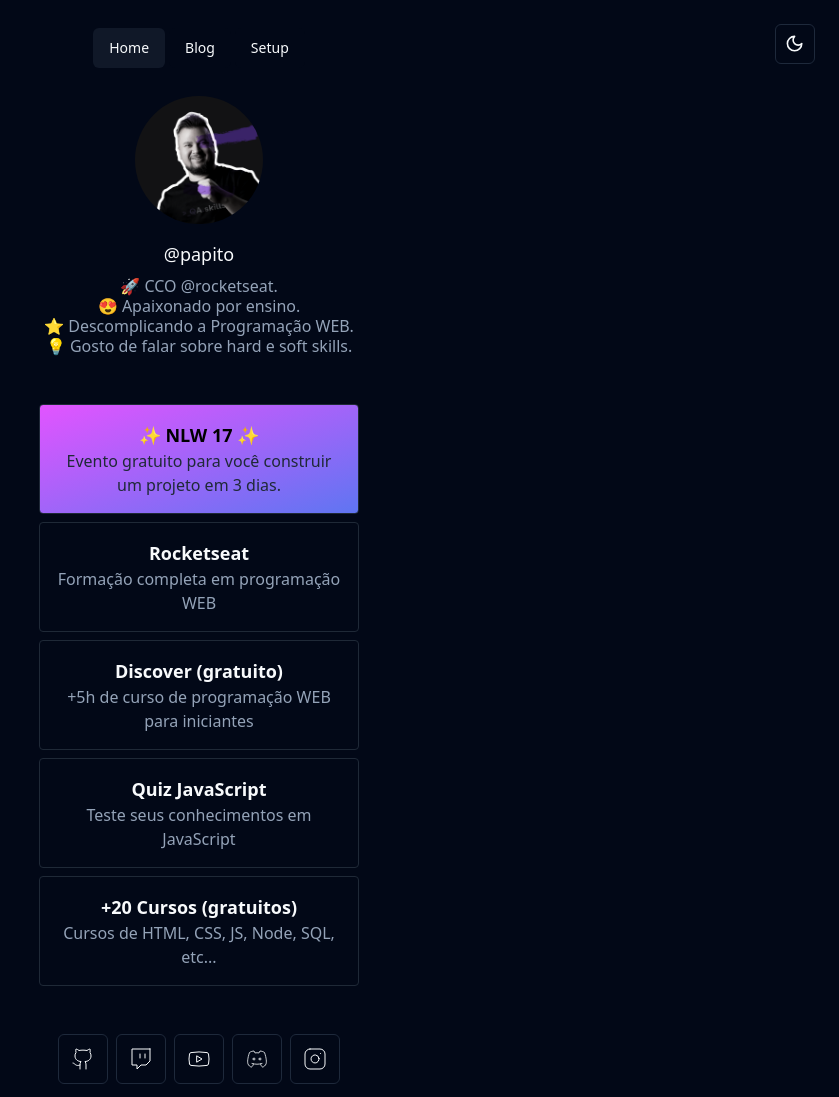
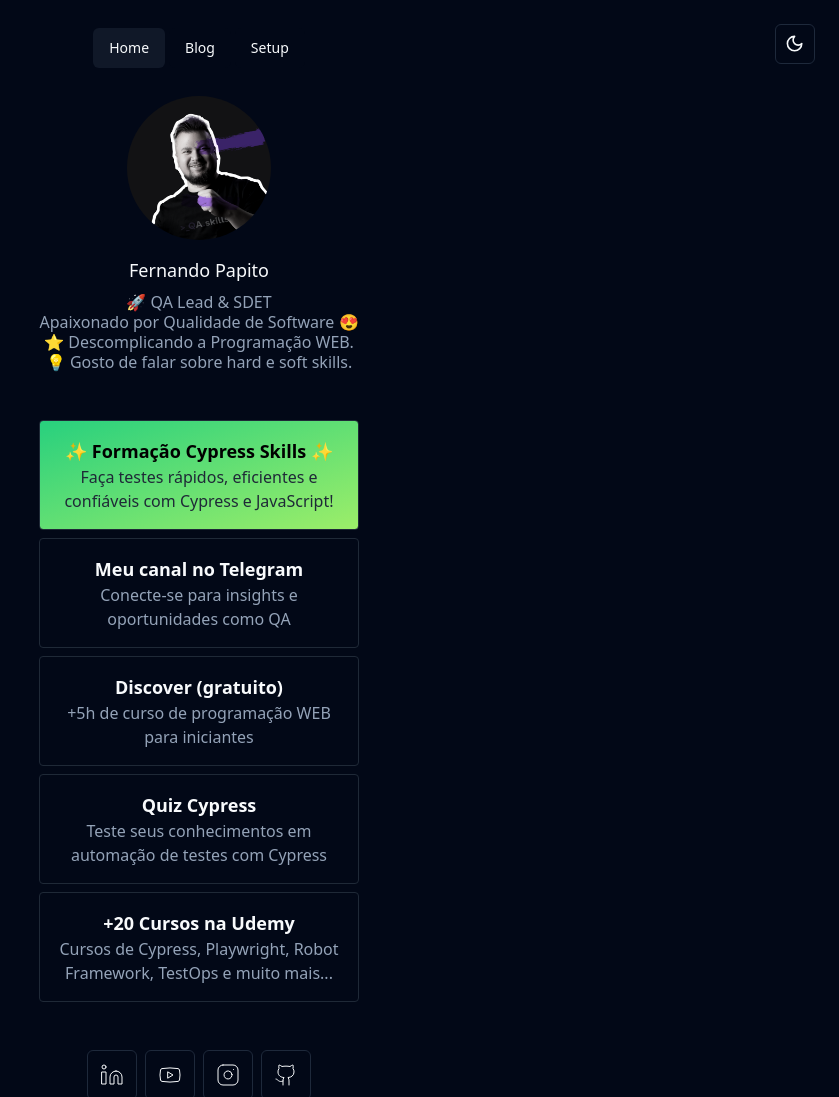
Before and after one commit to papinifernando/papito.dev, an Astro site: page / in a window 1280 px wide. Shown: the top 1097 px of the page, without its empty margins (441-1280 px from the left). Built offline with nearby package versions, Linux system fonts and the light colour scheme; Astro itself is replaced by a stand-in of ours.

Commit message:
papito dev

```diff
--- a/src/components/Icons.tsx
+++ b/src/components/Icons.tsx
@@ -1,4 +1,4 @@
-export { GithubIcon, InstagramIcon, TwitchIcon, YoutubeIcon } from 'lucide-react';
+export { GithubIcon, InstagramIcon, LinkedinIcon, YoutubeIcon } from 'lucide-react';
 
 export function DiscordIcon() {
   return (<svg xmlns="http://www.w3.org/2000/svg" width="24" height="24" viewBox="0 0 24 24" fill="none" stroke="currentColor" strokeWidth="0.8" strokeLinecap="round" strokeLinejoin="round" className="tabler-icon tabler-icon-brand-discord"><path d="M8 12a1 1 0 1 0 2 0a1 1 0 0 0 -2 0"></path><path d="M14 12a1 1 0 1 0 2 0a1 1 0 0 0 -2 0"></path><path d="M15.5 17c0 1 1.5 3 2 3c1.5 0 2.833 -1.667 3.5 -3c.667 -1.667 .5 -5.833 -1.5 -11.5c-1.457 -1.015 -3 -1.34 -4.5 -1.5l-.972 1.923a11.913 11.913 0 0 0 -4.053 0l-.975 -1.923c-1.5 .16 -3.043 .485 -4.5 1.5c-2 5.667 -2.167 9.833 -1.5 11.5c.667 1.333 2 3 3.5 3c.5 0 2 -2 2 -3"></path><path d="M7 16.5c3.5 1 6.5 1 10 0"></path></svg>)
--- a/src/components/Me.tsx
+++ b/src/components/Me.tsx
@@ -7,8 +7,8 @@
   return (
   <a href="/">
     <Avatar {...props} >
-      <img src="/me.png" alt="@papito" />
-      <AvatarFallback>MB</AvatarFallback>
+      <img src="/me.png" alt="Fernando Papito" />
+      <AvatarFallback>FP</AvatarFallback>
     </Avatar>
   </a>
   )
--- a/src/consts.ts
+++ b/src/consts.ts
@@ -2,34 +2,33 @@
 // You can import this data from anywhere in your site by using the `import` keyword.
 import {
   GithubIcon,
-  DiscordIcon,
   InstagramIcon,
-  TwitchIcon,
+  LinkedinIcon,
   YoutubeIcon,
 } from "@/components/Icons";
 
 export default {
   head: {
     title: "Fernando Papito",
-    description: "Descomplicando a programação WEB!",
-    image: "https://github.com/papito.png",
+    // description: "Descomplicando Automação de Testes!",
+    // image: "https://github.com/papito.png",
   },
   links: {
     primary: [
       {
-        url: "https://www.rocketseat.com.br/eventos/nlw?utm_source=mayk&utm_medium=organic&utm_campaign=lead&utm_term=evento-nlw&utm_content=pagevento-lp_evento_nlw_pocket_inscricao",
-        title: "✨ NLW 17 ✨",
-        description: "Evento gratuito para você construir um projeto em 3 dias.",
+        url: "https://www.cyskills.com.br",
+        title: "✨ Formação Cypress Skills ✨",
+        description: "Faça testes rápidos, eficientes e confiáveis com Cypress e JavaScript!",
         colors: {
-          background: 'bg-gradient-to-br from-[#e254ff] to-[#5f75f2] hover:from-[#9956f6] hover:to-[#29e0a9] ',
+          background: 'bg-gradient-to-br from-[#28D07E] to-[#9CEE69] hover:from-[#9CEE69] hover:to-[#28D07E] ',
           title: 'text-black',
           description: 'text-gray-800'
         }
       },
       {
-        url: "https://one.papito.dev",
-        title: "Rocketseat",
-        description: "Formação completa em programação WEB",
+        url: "https://t.me/fernandopapito",
+        title: "Meu canal no Telegram",
+        description: "Conecte-se para insights e oportunidades como QA",
       },
       {
         url: "https://discover.papito.dev",
@@ -38,40 +37,35 @@
       },
       {
         url: "https://masterclassjs.papito.dev",
-        title: "Quiz JavaScript",
-        description: "Teste seus conhecimentos em JavaScript",
+        title: "Quiz Cypress",
+        description: "Teste seus conhecimentos em automação de testes com Cypress",
       },
       {
         url: "https://biblioteca.papito.dev",
-        title: "+20 Cursos (gratuitos)",
-        description: "Cursos de HTML, CSS, JS, Node, SQL, etc...",
+        title: "+20 Cursos na Udemy",
+        description: "Cursos de Cypress, Playwright, Robot Framework, TestOps e muito mais...",
       },
     ],
     social: [
       {
-        url: "https://github.com/papito",
-        title: "Github",
-        icon: GithubIcon,
+        url: "https://www.linkedin.com/in/papitodev/",
+        title: "LinkedIn",
+        icon: LinkedinIcon,
       },
       {
-        url: "https://twitch.tv/papito",
-        title: "Twitch",
-        icon: TwitchIcon,
-      },
-      {
-        url: "https://youtube.com/papito",
+        url: "https://youtube.com/@papitodev",
         title: "Youtube",
         icon: YoutubeIcon,
       },
       {
-        url: "https://discord.papito.dev",
-        title: "Discord",
-        icon: DiscordIcon,
+        url: "https://instagram.com/papitodev",
+        title: "Instagram",
+        icon: InstagramIcon,
       },
       {
-        url: "https://instagram.com/papito",
-        title: "Instagram",
-        icon: InstagramIcon,
+        url: "https://github.com/papitodev",
+        title: "Github",
+        icon: GithubIcon,
       },
     ],
   },
--- a/src/data/setup.ts
+++ b/src/data/setup.ts
@@ -1,97 +1,50 @@
 export default [
   {
-    name: "Fone KZ ZS10 Pro",
+    name: "Insta360 Link",
     imgSrc:
-      "https://m.media-amazon.com/images/I/61-0DcVDsmL.__AC_SX300_SY300_QL70_ML2_.jpg",
-    url: "https://www.amazon.com.br/Linsoul-KZ-ZS10-Pro-intra-auricular/dp/B07QKT3BKR?&_encoding=UTF8&tag=papito0a-20&linkCode=ur2&linkId=b704e084d0a1d5e6921818da55023eb5&camp=1789&creative=9325",
+      "https://m.media-amazon.com/images/I/51YUFS2wyOL.__AC_SX300_SY300_QL70_FMwebp_.jpg",
+    url: "#",
   },
   {
-    name: "Camera Panasonic Lumix GH5",
+    name: "iMac M1",
     imgSrc:
-      "https://m.media-amazon.com/images/I/61lsuhBWUJL.__AC_SX300_SY300_QL70_ML2_.jpg",
-    url: "https://www.amazon.com.br/Camera-Panasonic-DC-GH5-Digital-Espelho/dp/B01MZ3LQQ5/?&_encoding=UTF8&tag=papito0a-20&linkCode=ur2&linkId=6e0839a07359933802ecdcc6a77151cb&camp=1789&creative=9325",
+      "https://store.storeimages.cdn-apple.com/4982/as-images.apple.com/is/imac-24-no-id-blue-selection-hero-202310?wid=904&hei=840&fmt=jpeg&qlt=90&.v=1701459101618",
+    url: "#",
   },
   {
-    name: "Lente Sigma Art 18-35 1.8",
+    name: "Shure SM7dB",
     imgSrc:
-      "https://m.media-amazon.com/images/I/514hJGqTi+L._AC_SY300_SX300_.jpg",
-    url: "https://www.amazon.com.br/Lente-Sigma-18-35mm-para-Nikon/dp/B00DBL09FG/?&_encoding=UTF8&tag=papito0a-20&linkCode=ur2&linkId=0fc38b29551b4c76549197144941d757&camp=1789&creative=9325",
+      "https://m.media-amazon.com/images/I/716i6gxiykL.__AC_SX300_SY300_QL70_FMwebp_.jpg",
+    url: "#",
   },
   {
-    name: "Elgato Stream Deck",
+    name: "Zoom Podrack 4",
     imgSrc:
-      "https://m.media-amazon.com/images/I/61SePZyhVaL.__AC_SX300_SY300_QL70_ML2_.jpg",
-    url: "https://www.amazon.com.br/Elgato-Stream-Controlador-Cria%25C3%25A7%25C3%25A3o-Conte%25C3%25BAdo/dp/B06XKNZT1P/?&_encoding=UTF8&tag=papito0a-20&linkCode=ur2&linkId=e7883d16b36d2408188f99eabe8e2925&camp=1789&creative=9325",
+      "https://m.media-amazon.com/images/I/71MQ-ijgKRL.__AC_SX300_SY300_QL70_ML2_.jpg",
+    url: "#",
   },
   {
-    name: "Key Light Air Elgato",
+    name: "Aputure Amaran",
     imgSrc:
-      "https://m.media-amazon.com/images/I/41NU7dMH8YL.__AC_SX300_SY300_QL70_ML2_.jpg",
-    url: "https://www.amazon.com.br/Key-Light-Air-Elgato-10LAB9901/dp/B082QHRZFW/?&_encoding=UTF8&tag=papito0a-20&linkCode=ur2&linkId=84450df397fdb2e433cf8bb7f86aa24b&camp=1789&creative=9325",
+      "https://m.media-amazon.com/images/I/61HD7JUbN9L._AC_SX679_.jpg",
+    url: "#",
   },
   {
-    name: "Focusrite SCARLETT SOLO Interface de Áudio",
+    name: "Light Dome Mini II",
     imgSrc:
-      "https://m.media-amazon.com/images/I/613veRuWtmL.__AC_SY300_SX300_QL70_ML2_.jpg",
-    url: "https://www.amazon.com.br/Interface-audio-SCARLETT-SOLO-FOCUSRITE/dp/B07QR6Z1JB/?&_encoding=UTF8&tag=papito0a-20&linkCode=ur2&linkId=0d04e441e499b289c663c13479298f23&camp=1789&creative=9325",
+      "https://marvel-b1-cdn.bc0a.com/f00000000269197/www.aputure.com/wp-content/uploads/2019/10/MINI1-1000x722.png",
+    url: "#",
   },
   {
-    name: "Microfone Behringer XM1800S",
+    name: "Godox TL30 RGB",
     imgSrc:
-      "https://m.media-amazon.com/images/I/710zDNfn3FL.__AC_SY300_SX300_QL70_ML2_.jpg",
-    url: "https://www.amazon.com.br/Behringer-XM1800S-Microfone/dp/B000NJ2TIE/?&_encoding=UTF8&tag=papito0a-20&linkCode=ur2&linkId=8e2c5dc33eb897f15f2d219731c1555d&camp=1789&creative=9325",
+      "https://m.media-amazon.com/images/I/717VB6p9txS._AC_SX679_.jpg",
+    url: "#",
   },
   {
-    name: "Monitor 23.8 1080p Eye-Care GW2485TC",
+    name: "Elgato Ring Light",
     imgSrc:
-      "https://image.benq.com/is/image/benqco/09-gw2785tc-2?$ResponsivePreset$&fmt=png-alpha",
-    url: "https://www.benq.com/en-us/monitor/home/gw2485tc.html",
-  },
-  {
-    name: "Suporte Microfone",
-    imgSrc:
-      "https://m.media-amazon.com/images/I/51S0NNSDNTL.__AC_SX300_SY300_QL70_ML2_.jpg",
-    url: "https://www.amazon.com.br/Knup-SUPORTE-MICROFONE-P-GRAVA%25C3%2587%25C3%2583O/dp/B08B459NF9/?&_encoding=UTF8&tag=papito0a-20&linkCode=ur2&linkId=a8b37fb50199279ea0ea59f57019be68&camp=1789&creative=9325",
-  },
-  {
-    name: "Teclado Logitech MX Keys S",
-    imgSrc:
-      "https://m.media-amazon.com/images/I/71Tjmco5WRL.__AC_SX300_SY300_QL70_ML2_.jpg",
-    url: "https://www.amazon.com.br/Logitech-Silencioso-Program%25C3%25A1veis-Inteligente-Recarreg%25C3%25A1vel/dp/B0C6K19YBH/?&_encoding=UTF8&tag=papito0a-20&linkCode=ur2&linkId=d3443a90ffe1f3009379610745c3eccf&camp=1789&creative=9325",
-  },
-  {
-    name: "Mouse Logitech G604 Lightspeed",
-    imgSrc:
-      "https://m.media-amazon.com/images/I/61QMAJc-TDL.__AC_SY300_SX300_QL70_ML2_.jpg",
-    url: "https://www.amazon.com.br/Logitech-G604-Lightspeed-Kabellose-Gaming-Maus/dp/B07W8RKK5R/?&_encoding=UTF8&tag=papito0a-20&linkCode=ur2&linkId=9883d1ea70923bce36c35e6c43cd48d3&camp=1789&creative=9325",
-  },
-  {
-    name: "MacBook Pro M1 Pro MAX",
-    imgSrc:
-      "https://m.media-amazon.com/images/I/61aUBxqc5PL.__AC_SY445_SX342_QL70_ML2_.jpg",
-    url: "https://www.amazon.com.br/Apple-MacBook-16-polegadas-Processador-GPU-16%25E2%2580%2591core/dp/B09L5969NZ/?&_encoding=UTF8&tag=papito0a-20&linkCode=ur2&linkId=d9952142aedaf356c80fcffd00c8dada&camp=1789&creative=9325",
-  },
-  {
-    name: "Óculos anti luz azul lente amarela",
-    imgSrc:
-      "https://http2.mlstatic.com/D_NQ_NP_667340-MLB75231032481_032024-O.webp",
-    url: "https://produto.mercadolivre.com.br/MLB-1919131534-oculos-anti-raios-azuis-gamerleituranoturnotv-_JM?attributes=COLOR_SECONDARY_COLOR%3ASDEgLSBQcmV0byBjb20gTGVudGVzIEFtYXJlbGFz&quantity=1",
-  },
-  {
-    name: "Óculos lente azul",
-    imgSrc:
-      "https://acdn.mitiendanube.com/stores/001/320/441/products/azul-1-eae8f262685ea62bc217043503492200-480-0.webp",
-    url: "https://lupada.com.br/produtos/oculos-jaguar-2-0/",
-  },
-  {
-    name: "Hollyland Lark M2",
-    imgSrc: "https://m.media-amazon.com/images/I/61vXwLemjJL._AC_SX522_.jpg",
-    url: "https://www.amazon.com.br/Hollyland-Transmiss%C3%A3o-Cancelamento-Compat%C3%ADvel-Vivo-Preto/dp/B0CP7QXWPN/",
-  },
-  {
-    name: "Mesa de escritório Silk",
-    imgSrc:
-      "https://acdn.mitiendanube.com/stores/716/003/products/imgs_estrutura_high_preta-001-b2162274cbbc0ba4d016839109691147-640-0.webp",
-    url: "https://loja.slik.com.br/produtos/slikdesk-high-mesa-com-regulagem-de-altura-eletrica/",
-  },
+      "https://m.media-amazon.com/images/I/416HU5Bo8pL._AC_SX679_.jpg",
+    url: "#",
+  }
 ];
--- a/src/layouts/Layout.astro
+++ b/src/layouts/Layout.astro
@@ -47,13 +47,13 @@
     <ViewTransitions />
 
      <!-- Google tag (gtag.js) -->
-     <script is:inline async src="https://www.googletagmanager.com/gtag/js?id=G-WWQ5YE8B36"></script>
+     <script is:inline async src="https://www.googletagmanager.com/gtag/js?id=G-d"></script>
      <script is:inline>
        window.dataLayer = window.dataLayer || [];
        function gtag(){window.dataLayer.push(arguments);}
        gtag('js', new Date());
 
-       gtag('config', 'G-WWQ5YE8B36');
+       gtag('config', 'G-s');
      </script>
   </head>
   <body style="overflow-y:scroll">
--- a/src/layouts/PostLayout.astro
+++ b/src/layouts/PostLayout.astro
@@ -88,7 +88,7 @@
                       Fernando Papito
                     </a>
                     <p class="text-base text-gray-500 dark:text-gray-400">
-                      Instrutor & CCO @Rocketseat
+                      QA Lead & SDET
                     </p>
                     <p class="text-base text-gray-500 dark:text-gray-400">
                       <time datetime={frontmatter.created_time} title={dateStr}>
--- a/src/pages/api/fetch-youtube.ts
+++ b/src/pages/api/fetch-youtube.ts
@@ -56,7 +56,7 @@
 // export GET astro api
 export const GET: APIRoute = async () => {
   let video: YouTubeRSSEntry;
-  const channelID = "UCkr-unKyg_SiEzUwUY_uluQ"
+  const channelID = "UCzsGhfwdImeKj2AOoN92hFw"
 
   if (cache.has(channelID)) {
     const rss = cache.get(channelID) as YouTubeRSS;
--- a/src/pages/index.astro
+++ b/src/pages/index.astro
@@ -18,15 +18,11 @@
 
     <div class="grid gap-12">
       <div class="text-center">
-        <Me className="mx-auto w-32 h-32" />
-        <div class="mb-2 mt-4 text-lg font-medium">@papito</div>
+        <Me className="mx-auto w-36 h-36" />
+        <div class="mb-2 mt-4 text-lg font-medium">Fernando Papito</div>
         <p class="leading-tight text-muted-foreground">
-          🚀 CCO <a
-            href="https://instagram.com/rocketseat"
-            rel="noreferrer noopener"
-            target="_blank">@rocketseat</a
-          >.<br />
-          😍 Apaixonado por ensino.<br />
+          🚀 QA Lead & SDET <br />
+          Apaixonado por Qualidade de Software 😍 <br />
           ⭐️ Descomplicando a Programação WEB.<br />
           💡 Gosto de falar sobre hard e soft skills.<br />
         </p>
--- a/src/pages/setup.astro
+++ b/src/pages/setup.astro
@@ -17,7 +17,6 @@
             <a
               class={`border rounded border-gray-300 p-4 hover:bg-gray-100 dark:hover:bg-gray-800 dark:border-gray-800 text-muted-foreground hover:text-white`}
               href={item.url}
-              target="_blank"
               rel="noopener noreferrer">
               <div class="bg-white rounded-sm p-4">
                 <img
```
Also changed, not shown: src/pages/blog.astro (+4 -4 lines).
